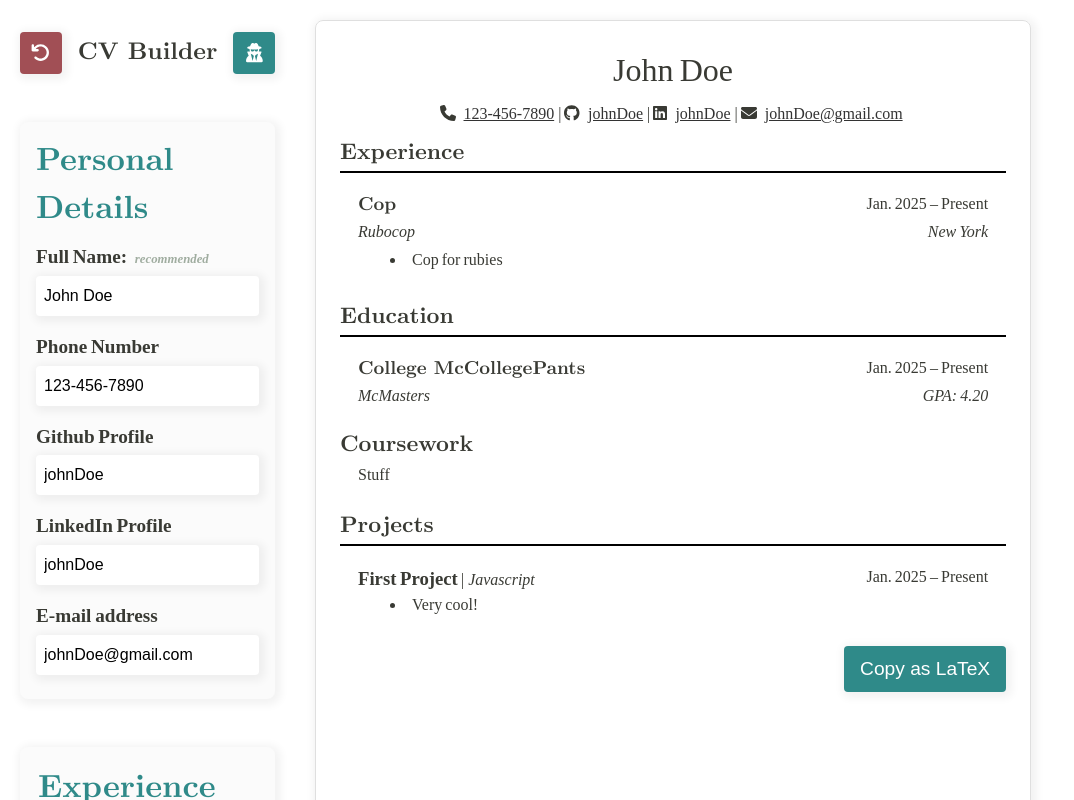
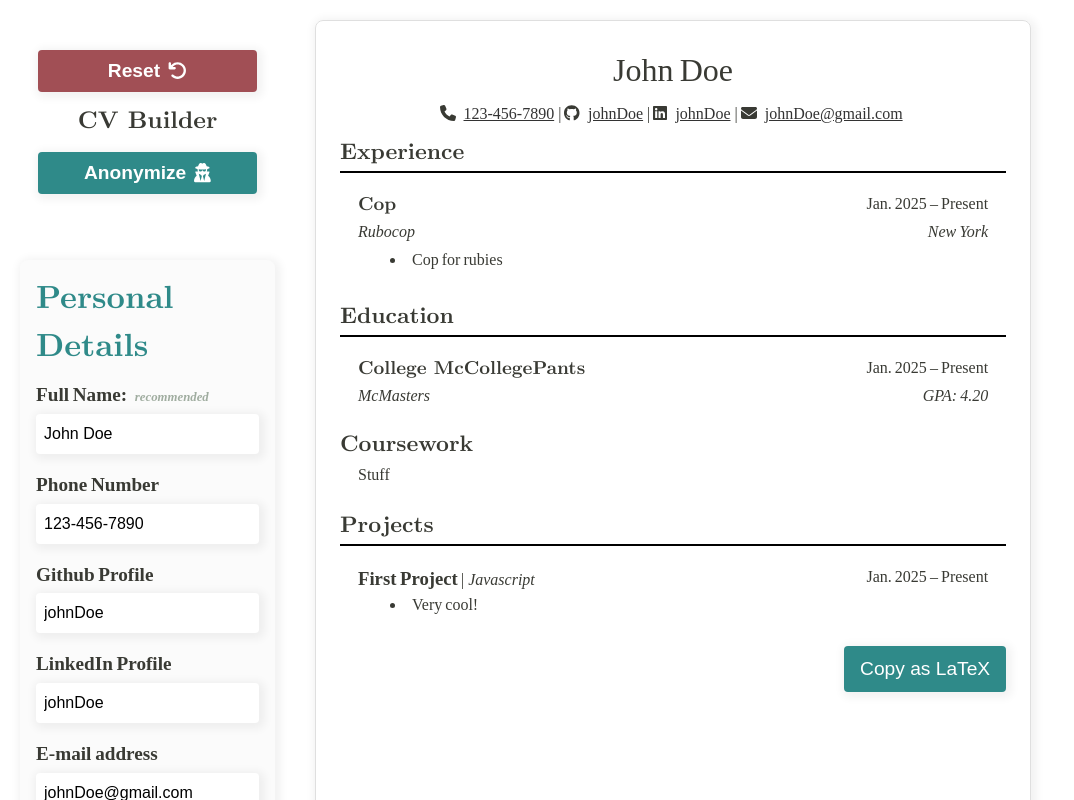
Before and after one commit to gingkapls/cv-application, a React (Vite) app: page / in a window 1280 px wide. Shown: the top 800 px of the page, without its empty margins (0-1074 px from the left). Built offline with nearby package versions, Linux system fonts and the light colour scheme.

Commit message:
feat: add text to action buttons

```diff
--- a/src/App.css
+++ b/src/App.css
@@ -115,9 +115,25 @@ body {
 }
 
 .sidebar > .btn-container.main-actions-container {
+  flex-direction: column;
+  padding: var(--card-side-padding);
+
   & .btn {
-    aspect-ratio: 1;
     padding: 8px;
+    width: 100%;
+    font-weight: 800;
+  }
+
+  .btn-reset {
+    align-self: start;
+  }
+
+  .btn-anon {
+    align-self: end;
+  }
+
+  & svg {
+    margin-left: 8px;
   }
 }
 
--- a/src/Components/AnonymizeButton.tsx
+++ b/src/Components/AnonymizeButton.tsx
@@ -11,14 +11,15 @@ function AnonymizeButton({
   isAnonymized,
   setIsAnonymized,
 }: AnonymizeButtonProps) {
-  const text = isAnonymized ? 'De-anonymize CV' : 'Anonymize CV';
+  const text = isAnonymized ? 'De-anonymize' : 'Anonymize';
   return (
     <button
       className='btn-anon btn'
       onClick={() => setIsAnonymized(!isAnonymized)}
-      aria-label={text}
-      title={text}
+      aria-label={`${text} CV`}
+      title={`${text} CV`}
     >
+    {text}
       <FontAwesomeIcon icon={isAnonymized ? faUser : faUserSecret} />
     </button>
   );
--- a/src/Components/ResetCVButton.tsx
+++ b/src/Components/ResetCVButton.tsx
@@ -44,6 +44,7 @@ function ResetCVButton({
       aria-label='Reset CV'
       title='Reset CV'
     >
+      Reset
       <FontAwesomeIcon icon={faUndo} />
     </button>
   );
```
